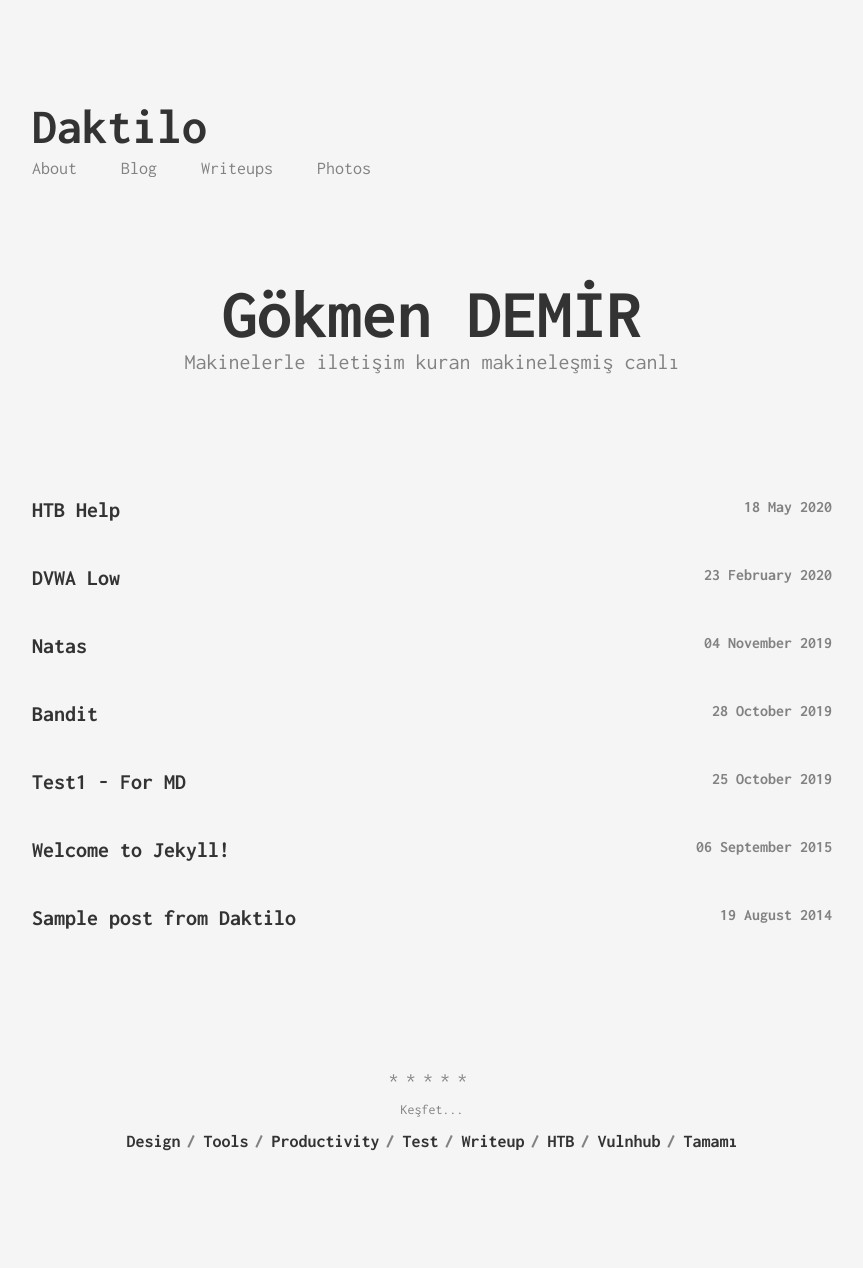
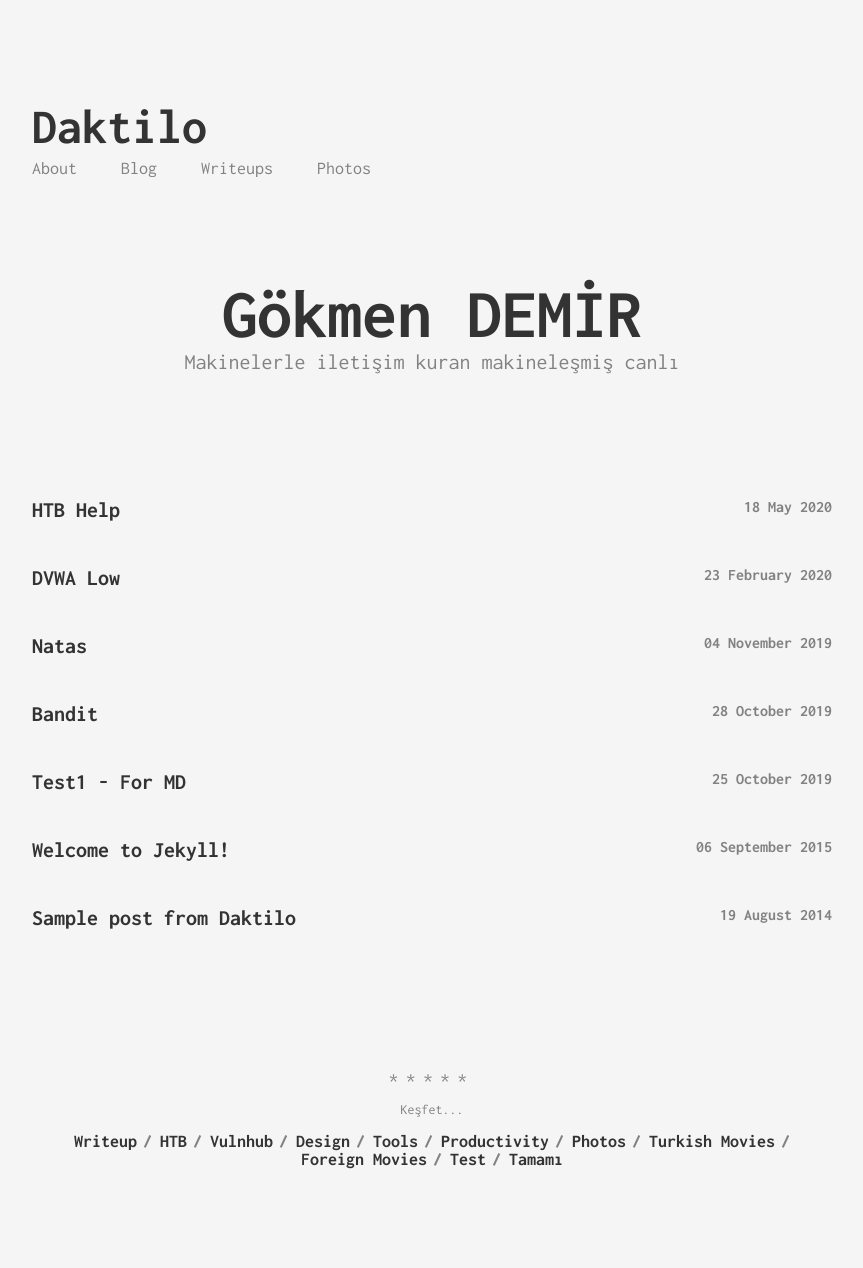
Before and after one commit to JohnGkmn/JohnGkmn.github.io, a Jekyll site: the page built from index.html, in a window 1280 px wide. Shown: the whole page, without its empty margins (208-1071 px from the left). Built offline with Jekyll 4.4.1, drawn with Linux system fonts in a browser that asks for light colours.

Commit message:
Update categories.yml

```diff
--- a/_data/categories.yml
+++ b/_data/categories.yml
@@ -1,3 +1,12 @@
+- slug: writeup
+  name: Writeup
+
+- slug: htb
+  name: HTB
+
+- slug: vulnhub
+  name: Vulnhub
+
 - slug: design
   name: Design
 
@@ -7,14 +16,14 @@
 - slug: productivity
   name: Productivity
 
+- slug: photos
+  name: Photos
+
+- slug: turkishmovies
+  name: Turkish Movies
+
+- slug: foreignmovies
+  name: Foreign Movies
+
 - slug: test
   name: Test
-
-- slug: writeup
-  name: Writeup
-
-- slug: htb
-  name: HTB
-
-- slug: vulnhub
-  name: Vulnhub
```
